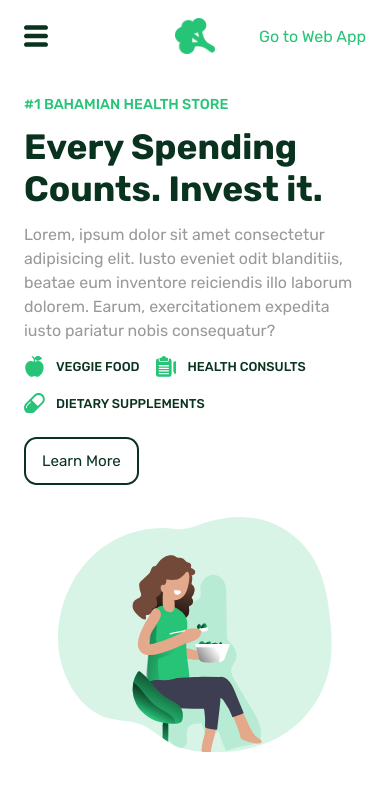
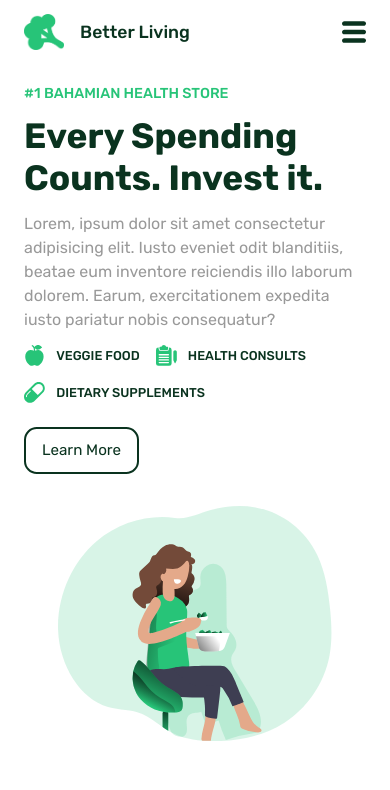
Before and after one commit to patrickjames242/better-living-website, a React (Create React App) app: page / in a window 390 px wide. Shown: the top 790 px of the page. Built offline with nearby package versions, Linux system fonts and the light colour scheme.

Commit message:
updated / improved menu to be fixed and blurry

```diff
--- a/public/index.html
+++ b/public/index.html
@@ -24,7 +24,7 @@
       work correctly both with client-side routing and a non-root public URL.
       Learn how to configure a non-root public URL by running `npm run build`.
     -->
-    <title>React App</title>
+    <title>Better Living</title>
   </head>
   <body>
     <noscript>You need to enable JavaScript to run this app.</noscript>
--- a/src/HomePage/HomePage.scss
+++ b/src/HomePage/HomePage.scss
@@ -2,11 +2,15 @@
 
 .HomePage{
 
+
+
+    max-width: var(--max-screen-width);
+
     --screen-side-insets: 2.5rem;
-    padding: var(--screen-side-insets);
-    @include setProps(padding-top padding-bottom, 1.5rem);
+    --max-screen-width: 78rem;
 
-    max-width: 78rem;
+    @include setProps(padding-left padding-right, var(--screen-side-insets));
+    padding-top: var(--nav-bar-height);
     @include setProps(margin-left margin-right, auto);
 
     @include respondToSmallMaxSize{
--- a/src/HomePage/IntroSection/IntroSection.scss
+++ b/src/HomePage/IntroSection/IntroSection.scss
@@ -1,10 +1,12 @@
 
 @use 'helpers/general' as *;
 @use 'helpers/colors';
+@use 'sass:color';
 
 .IntroSection{
 
-    margin-top: 4rem;
+    margin-top: 3rem;
+    margin-bottom: 1000px;
     display: grid;
     align-items: center;
     grid-template-columns: 1fr 1.5fr;
@@ -16,7 +18,7 @@
         grid-template-columns: unset;
         max-width: 40rem;
         @include respondToSmallMaxSize{
-            margin-top: 3rem;
+            margin-top: 1.3rem;
         }
     }
 
--- a/src/HomePage/IntroSection/NavBar/NavBar.scss
+++ b/src/HomePage/IntroSection/NavBar/NavBar.scss
@@ -1,20 +1,40 @@
 
 @use 'helpers/general' as *;
 @use 'helpers/colors';
-
+@use 'sass:color';
 
 .HomePage{
+
+    --nav-bar-height: 6rem;
+
+    @include respondToSmallMaxSize{
+        --nav-bar-height: 4rem;
+    }
+
     .NavBar{
+        position: fixed;
+        @include setProps(left right top, 0);
+        background-color: color.adjust(white, $alpha: -0.2);
+        backdrop-filter: blur(10px);
+        box-shadow: 50px 0 0 black;
+    }
+
+    .NavBar > .content{
+
+        @include setProps(padding-left padding-right, var(--screen-side-insets));
+        @include setProps(margin-left margin-right, auto);
+        max-width: var(--max-screen-width);
+
         display: grid;
         justify-content: space-between;
         grid-auto-flow: column;
         align-items: center;
 
-        .brocoli-image {
-            object-fit: contain;
-        }
+
+        height: var(--nav-bar-height);
 
         > .logo-and-title-holder{
+
             display: grid;
             grid-auto-flow: column;
             align-items: center;
@@ -29,8 +49,13 @@
                 display: grid;
                 gap: 0.1rem;
             }
-            .brocoli-image.left{
+
+            .brocoli-image{
                 @include setProps(height width, 3rem);
+                object-fit: contain;
+                @include respondToSmallMaxSize{
+                    @include setProps(height width, 2.5rem);
+                }
             }
         }
 
@@ -52,7 +77,6 @@
             }
         }
 
-
         > .menu-svg{
             fill: colors.$off-black-title;
             @include setProps(height width, 1.5rem);
@@ -60,55 +84,31 @@
             @include bounceOnHover;
         }
 
-        position: relative;
-
-        > .brocoli-image.center{
-            @include setProps(height width, 2.5rem);
-            position: absolute;
-            @include setProps(left top, 50%);
-            transform: translate(-50%, -50%);
-            display: none;
-        }
-
-
 
         > .web-app-button{
             padding: 0.9rem;
             @include setProps(padding-left padding-right, 1.2rem);
             align-self: center;
             background-color: colors.$theme-green;
-            margin-left: 1rem;
             color: white;
             border-radius: 0.8rem;
             font-size: 0.95rem;
             @include bounceOnHover;
-
-            @include respondToSmallMaxSize{
-                background-color: unset;
-                color: colors.$theme-green;
-                padding: 0;
-                font-size: 1rem;
-                @media (max-width: 21.875rem){
-                    display: none;
-                }
-            }
         }
 
-        @media (max-width: 63rem) {
-            > .logo-and-title-holder{
-                display: none;
-            }
+        @media (max-width: 63rem){
+
             > .nav-link-container{
                 display: none;
             }
             > .menu-svg{
                 display: unset;
             }
-            > .brocoli-image.center{
-                display: unset;
+
+            > .web-app-button{
+                display: none;
             }
         }
-
 
     }
 
--- a/src/HomePage/IntroSection/NavBar/NavBar.tsx
+++ b/src/HomePage/IntroSection/NavBar/NavBar.tsx
@@ -18,11 +18,10 @@ function NavBar() {
 
     const [currentSelection, setCurrentSelection] = useState<Optional<Selection>>(null);
 
-    const brocoliImageJsx = (additionalClass?: string) => <img alt="" src={brocoliImage} className={`brocoli-image ${additionalClass ?? ''}`} />;
-
     return <nav className="NavBar">
+        <div className="content">
             <div className="logo-and-title-holder">
-            {brocoliImageJsx('left')}
+                <img alt="" src={brocoliImage} className="brocoli-image" />
                 <div className="better-living-title">
                     Better Living
                 </div>
@@ -55,11 +54,12 @@ function NavBar() {
                     })()}</div>
                 )}
             </div>
-        <MenuSVG className="menu-svg"/>
-        {brocoliImageJsx('center')}
+            <MenuSVG className="menu-svg" />
             <a className="web-app-button" target="_blank" href="https://betterlivingnassau.com" rel="noreferrer">
                 Go to Web App
             </a>
+        </div>
+
 
     </nav>
 }
--- a/src/index.scss
+++ b/src/index.scss
@@ -4,10 +4,13 @@
 @import url('https://fonts.googleapis.com/css2?family=Rubik:wght@400;500;700&display=swap');
 
 
+*{
+    margin: 0;
+	padding: 0.02px;
+}
 
 body {
-	margin: 0;
-	padding: 0;
+
 	font-family: Rubik;
 	color: colors.$off-black-title;
 }
```
Also changed, not shown: 1 other file (tests, documents, lock files or other folders). Lines whose indentation alone changed are shown as unchanged.
